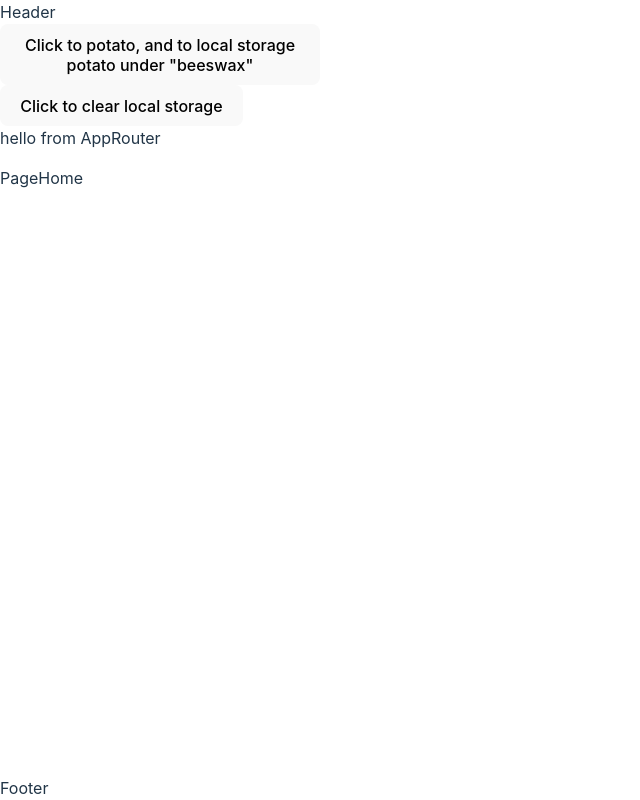
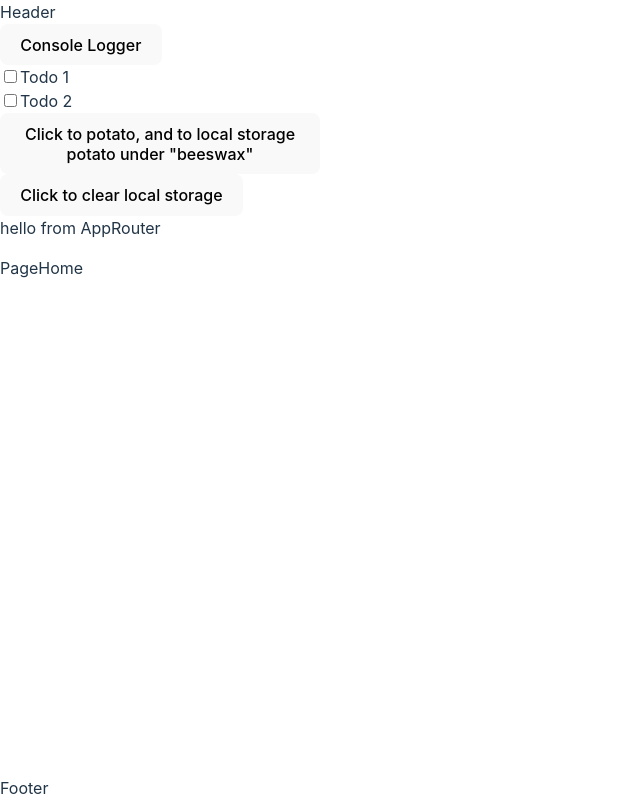
Before and after one commit to DanielBlain/3400-P1, a React (Vite) app: page / in a window 1280 px wide. Shown: the whole page, without its empty margins (0-640 px from the left). Built offline with nearby package versions, Linux system fonts and the light colour scheme.

Commit message:
Experimental dispatch manager custom hook, proof of concept

```diff
--- a/src/components/CustomContext.jsx
+++ b/src/components/CustomContext.jsx
@@ -10,7 +10,7 @@ export const CustomContext = createContext(null);
  * "Why use a Custom Hook for React Context API instead of useContext (+ TypeScript)"
  * Author: ByteGrad
  *
- * ---- written by Daniel J Blain
+ * ---- written by Daniel J Blain, 24 July 2024
  *
  * CustomContextProvider - generic ContextProvider, for any type of data we want to
  * share across the app
@@ -21,11 +21,11 @@ export const CustomContext = createContext(null);
  *
  * */
 
-export const CustomContextProvider = (props) => {
+export const CustomContextProvider = ({customState, children}) => {
 
     return (
-        <CustomContext.Provider value={props.customState}>
-            {props.children}
+        <CustomContext.Provider value={customState}>
+            {children}
         </CustomContext.Provider>
     )
 }
--- a/src/customhooks/useLocalStorage.jsx
+++ b/src/customhooks/useLocalStorage.jsx
@@ -19,7 +19,7 @@ import { useEffect } from 'react'
 
 /*****
  *
- * ---- written by Daniel J Blain
+ * ---- written by Daniel J Blain, 24 July 2024
  *
  * useLocalStorage is a React custom hook that takes in a
  * key (string) and a React state in the form of an array
--- a/src/customhooks/useSelectOne.jsx
+++ b/src/customhooks/useSelectOne.jsx
@@ -6,7 +6,7 @@ const findFirst = (list, soughtKey) =>
 
 /*****
  *
- * ---- written by Daniel J Blain
+ * ---- written by Daniel J Blain, 21 July 2024
  *
  * useSelectOne is a React custom hook that takes in a
  * list (array) of objects and offers a key setter and the
--- a/src/pages/PageHome.jsx
+++ b/src/pages/PageHome.jsx
@@ -1,15 +1,66 @@
-import { useContext } from 'react'
+import { useContext, useReducer } from 'react'
 import { CustomContext } from '../components/CustomContext'
+// import useReducerManager from '../customhooks/useReducerManager'
+
+const initialTodos = [
+    {
+      id: 1,
+      title: "Todo 1",
+      complete: false,
+    },
+    {
+      id: 2,
+      title: "Todo 2",
+      complete: false,
+    },
+  ];
+
+
+  const reducer = (state, action) => {
+    switch (action.type) {
+      case "COMPLETE":
+        return state.map((todo) => {
+            return (todo.id === action.id) ?
+                { ...todo, complete: !todo.complete }
+                : todo;
+          }
+        );
+      default:
+        return state;
+    }
+  };
 
 const PageHome = () => {
 
-    const [message, setMessage] = useContext(CustomContext);
+    const [ message, setMessage ] = useContext(CustomContext)
+    const [ todos, dispatch ] = useReducer(reducer, initialTodos)
+
+    const handleComplete = (todo) => {
+        dispatch({ type: "COMPLETE", id: todo.id });
+      };
 
     return (
         <>
             <div>
                 <div className='testing'>
                     {/*<!-- TESTING -->*/}
+
+                    <button onClick={() => {console.log('damn')}}>
+                        Console Logger
+                    </button>
+                    {todos.map((todo) => (
+                        <div key={todo.id}>
+                        <label>
+                            <input
+                            type="checkbox"
+                            checked={todo.complete}
+                            onChange={() => handleComplete(todo)}
+                            />
+                            {todo.title}
+                        </label>
+                        </div>
+                    ))}
+
                     <button onClick={() => {
                         localStorage.setItem('beeswax', 'potato')
                         setMessage('potato')
--- a/src/routers/AppRouter.jsx
+++ b/src/routers/AppRouter.jsx
@@ -47,11 +47,11 @@ const AppRouter = () => {
     const customState = useLocalStorage('beeswax', useState('hello from AppRouter'))
 
     return (
-        <CustomContextProvider customState={customState}>
         <BrowserRouter>
             <Routes>
                 <Route
                     element={
+                        <CustomContextProvider customState={customState}>
                             <div className='wrapper'>
                                 <Header />
                                 <main>
@@ -59,6 +59,7 @@ const AppRouter = () => {
                                 </main>
                                 <Footer />
                             </div>
+                        </CustomContextProvider>
                     }
                 >
                     <Route path='/'             element={<PageHome />}  exact   />
@@ -71,7 +72,6 @@ const AppRouter = () => {
                 </Route>
             </Routes>
         </BrowserRouter>
-        </CustomContextProvider>
     )
 }
 
--- /dev/null
+++ b/src/styles/pages/PageHome.scss
@@ -0,0 +1,7 @@
+.toggled {
+    background-color: red;
+}
+
+.fuggled {
+    color: blue;
+}
--- a/src/styles/styles.scss
+++ b/src/styles/styles.scss
@@ -6,5 +6,8 @@
 // Components
 @use './components/AppRouter';
 
+// Pages
+@use './pages/PageHome';
+
 // Utilities
 // Google Fonts - Import
```
Also changed, not shown: src/customhooks/useDispatchManager.jsx (added, +26 -0 lines). Lines whose indentation alone changed are shown as unchanged.
